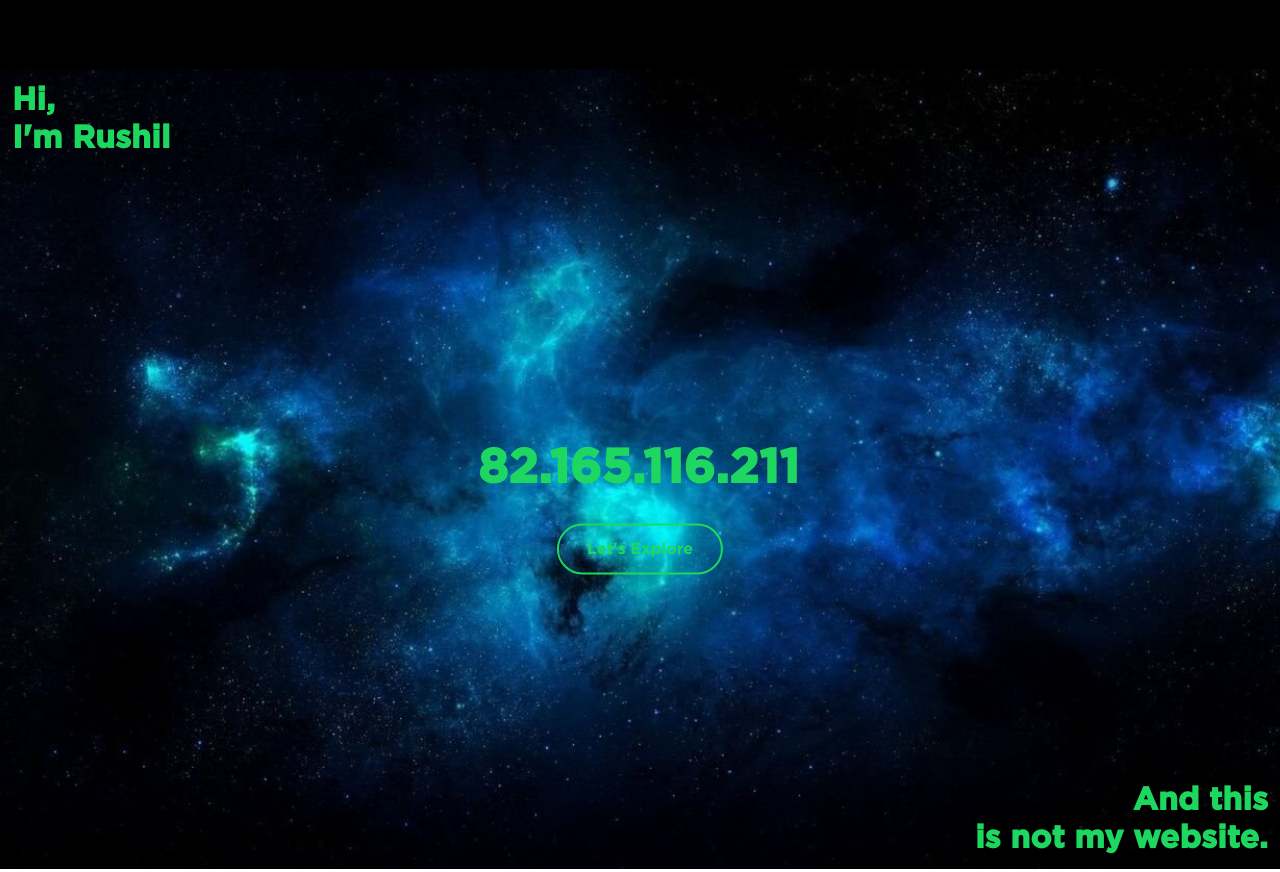
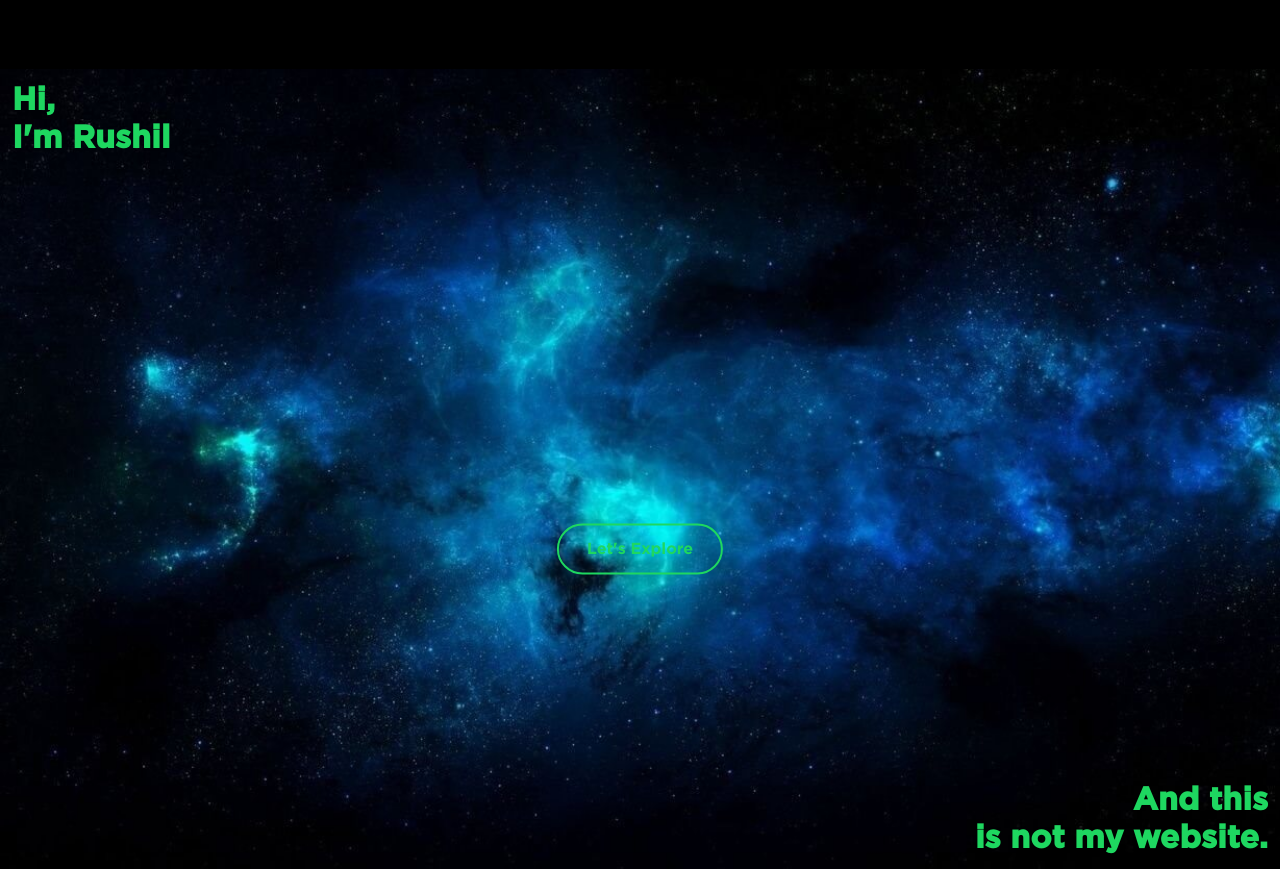
Before and after one commit to Rushilwiz/crucialnet, a plain HTML site: page index.html in a window 1280 px wide. Shown: the top 872 px of the page. Drawn offline with nearby package versions, Linux system fonts and the light colour scheme; no server answers.

Commit message:
removed old ip ew

```diff
--- a/index.html
+++ b/index.html
@@ -38,7 +38,7 @@
           </nav>
      </header>
      <section id="landing-section" class="body-sections">
-          <h1 class="FrontPageHeaderText ip" id="headerTitleText">82.165.116.211</h1>
+          <h1 class="FrontPageHeaderText ip" id="headerTitleText"></h1>
           <h2 id="TopLeftHeader" class="FrontPageHeaderText">Hi, <br> I'm Rushil</h2>
           <div>
                <h2 id="BottomRightHeader" class="FrontPageHeaderText">And this <br> is not my website.</h2>
```
